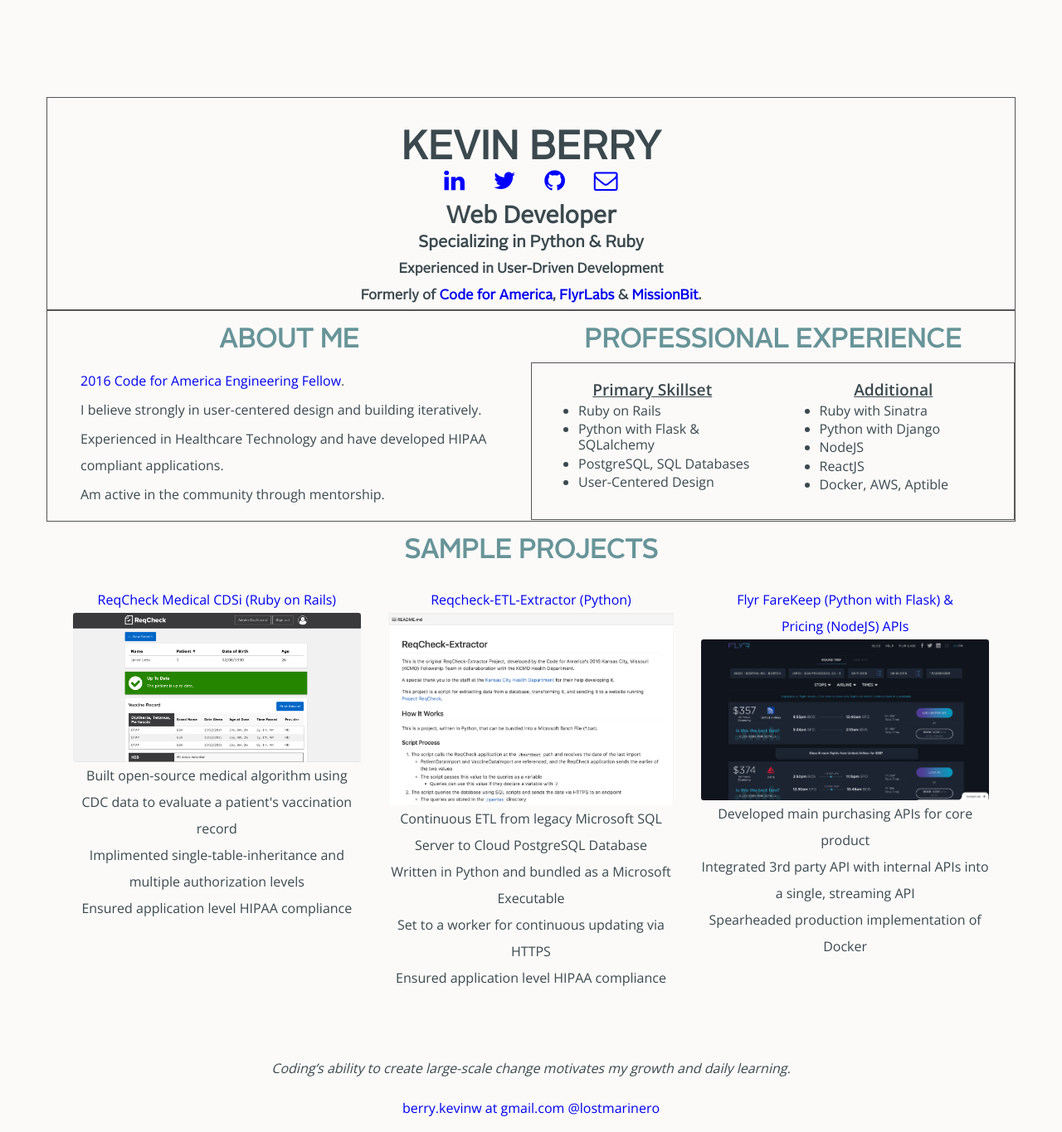
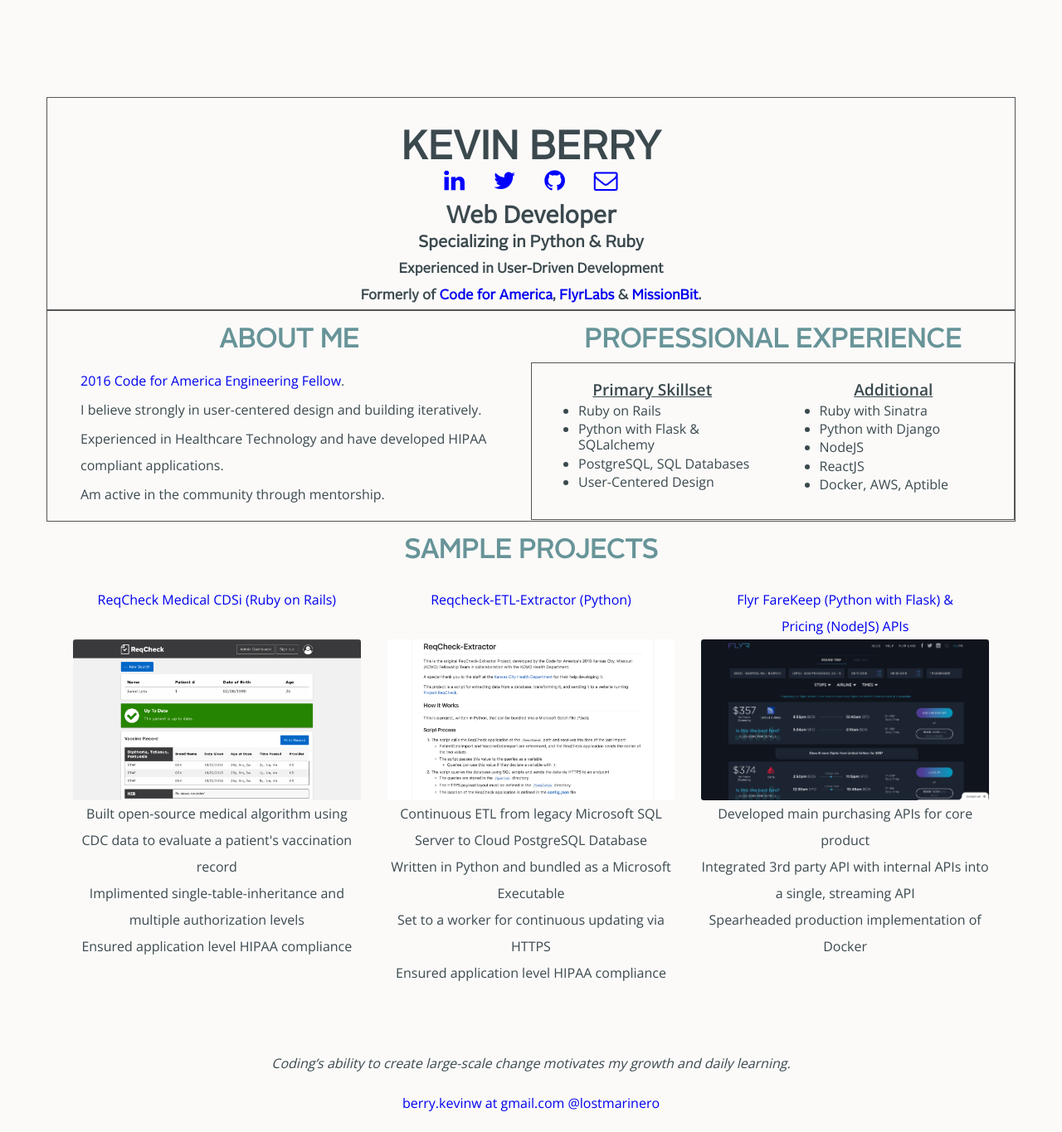
Before and after one commit to kbsail/kbsail-kbsail.github.io, a Jekyll site: the page built from index.html, in a window 1280 px wide. Shown: the whole page at 83% size. Built offline with Jekyll 4.4.1, drawn with Linux system fonts in a browser that asks for light colours; nearby versions of some CDN libraries.

Commit message:
ensured the project headers are a uniform height

```diff
--- a/_includes/footer.html
+++ b/_includes/footer.html
@@ -7,6 +7,7 @@
 	    <a href="http://www.twitter.com/lostmarinero">@lostmarinero</a>
 	  </div>
 	</div>
+	<script src="https://ajax.googleapis.com/ajax/libs/jquery/3.1.0/jquery.min.js"></script>
 	<script>
 	  (function(i,s,o,g,r,a,m){i['GoogleAnalyticsObject']=r;i[r]=i[r]||function(){
 	  (i[r].q=i[r].q||[]).push(arguments)},i[r].l=1*new Date();a=s.createElement(o),
@@ -16,4 +17,5 @@
 	  ga('create', 'UA-45515206-1', 'kevin-berry.com');
 	  ga('send', 'pageview');
 	</script>
+	<script src="../js/uniform-height.js"></script>
 <div>
--- a/_includes/projects.html
+++ b/_includes/projects.html
@@ -3,8 +3,8 @@
   <div class="grid">
 	  <figure class="cell">
   		<a href="https://github.com/codeforamerica/ReqCheck" target="_blank">
-	  		<figcaption>ReqCheck Medical CDSi (Ruby on Rails)</figcaption>
-	  		<img src="../img/ReqCheck.png" class="responsive-image" alt="ReqCheck Medical">
+	  		<figcaption class="project-header">ReqCheck Medical CDSi (Ruby on Rails)</figcaption>
+	  		<img src="../img/ReqCheckUniform.png" class="responsive-image" alt="ReqCheck Medical">
   		</a>
 	  	<figcaption>Built open-source medical algorithm using CDC data to evaluate a patient's vaccination record</figcaption>
 	  	<figcaption>Implimented single-table-inheritance and multiple authorization levels</figcaption>
@@ -12,8 +12,8 @@
 	  </figure>
 	  <figure class="cell">
   		<a href="https://github.com/codeforamerica/ReqCheck" target="_blank">
-	  		<figcaption>Reqcheck-ETL-Extractor (Python)</figcaption>
-	  		<img src="../img/ReqCheck-Extractor.png" class="responsive-image" alt="ReqCheck ETL Extractor">
+	  		<figcaption class="project-header">Reqcheck-ETL-Extractor (Python)</figcaption>
+	  		<img src="../img/ReqCheckExtractorUniform.png" class="responsive-image" alt="ReqCheck ETL Extractor">
   		</a>
   		<figcaption>Continuous ETL from legacy Microsoft SQL Server to Cloud PostgreSQL Database</figcaption>
   		<figcaption>Written in Python and bundled as a Microsoft Executable</figcaption>
@@ -22,7 +22,7 @@
   	</figure>
 	  <figure class="cell">
   		<a href="https://flyrlabs.com/" target="_blank">
-	  		<figcaption>Flyr FareKeep (Python with Flask) &<br/> Pricing (NodeJS) APIs</figcaption>
+	  		<figcaption class="project-header">Flyr FareKeep (Python with Flask) &<br/> Pricing (NodeJS) APIs</figcaption>
 	  		<img src="../img/FlyrPricing.jpg" class="responsive-image" alt="Flyr Pricing API">
   		</a>
   		<figcaption>Developed main purchasing APIs for core product</figcaption>
--- /dev/null
+++ b/js/uniform-height.js
@@ -0,0 +1,38 @@
+
+var equalheight = function (container) {
+  var currentTallest = 0,
+       currentRowStart = 0,
+       rowDivs = new Array(),
+       $el,
+       topPosition = 0;
+   $(container).each(function() {
+
+     $el = $(this);
+     $($el).height('auto')
+     topPostion = $el.position().top;
+
+     if (currentRowStart != topPostion) {
+       for (currentDiv = 0 ; currentDiv < rowDivs.length ; currentDiv++) {
+         rowDivs[currentDiv].height(currentTallest);
+       }
+       rowDivs.length = 0; // empty the array
+       currentRowStart = topPostion;
+       currentTallest = $el.height();
+       rowDivs.push($el);
+     } else {
+       rowDivs.push($el);
+       currentTallest = (currentTallest < $el.height()) ? ($el.height()) : (currentTallest);
+    }
+     for (currentDiv = 0 ; currentDiv < rowDivs.length ; currentDiv++) {
+       rowDivs[currentDiv].height(currentTallest);
+     }
+   });
+}
+
+$(window).on('load', function() {
+  equalheight('.project-header');
+});
+
+$(window).resize(function(){
+  equalheight('.project-header');
+});
```
Also changed, not shown: img/ReqCheckExtractorUniform.png (added), img/ReqCheckUniform.png (added).
